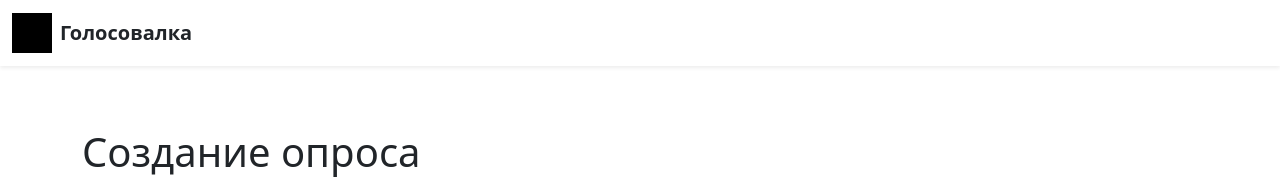
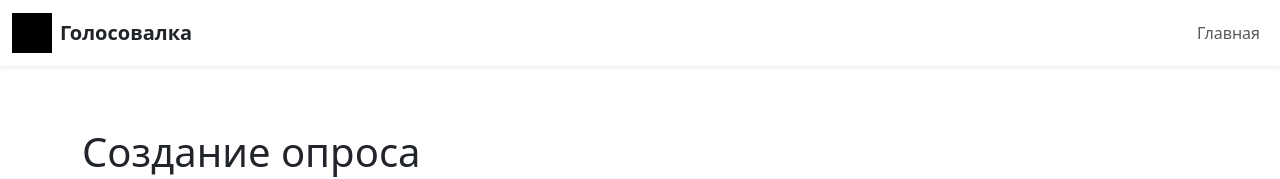
Before and after one commit to F4aming/voting-platform, a React app: page /voting-platform/create-vote in a window 1280 px wide. Shown: the top 179 px of the page. Built offline with nearby package versions, Linux system fonts and the light colour scheme; grey boxes are pictures that could not be loaded.

Commit message:
новая страничка опроса

```diff
--- a/src/App.tsx
+++ b/src/App.tsx
@@ -25,5 +25,4 @@ const App: React.FC = () => {
     </Router>
   );
 };
-
 export default App;
--- a/src/pages/PollCreator.tsx
+++ b/src/pages/PollCreator.tsx
@@ -82,10 +82,25 @@ const PollCreator: React.FC = () => {
               height={40}
               className="me-2 logo-img"
             />
-            <span className="fw-bold">Голосовалка</span>
+            <a className="nav-link fw-bold" href="/" onClick={(e) => { e.preventDefault(); navigate('/'); }}>
+                Голосовалка
+            </a>
           </a>
+
+        <div className="collapse navbar-collapse" id="navbarNav">
+            <ul className="navbar-nav ms-auto">
+              <li className="nav-item">
+                <a className="nav-link" href="/" onClick={(e) => { e.preventDefault(); navigate('/'); }}>
+                  Главная
+                </a>
+              </li>
+            </ul>
+          </div>
+
         </div>
       </nav>
+
+
 
       <main className="container my-5 flex-grow-1" style={{ paddingTop: '80px' }}>
         <h1 className="mb-4">Создание опроса</h1>
```
Also changed, not shown: 1 other file (tests, documents, lock files or other folders).
